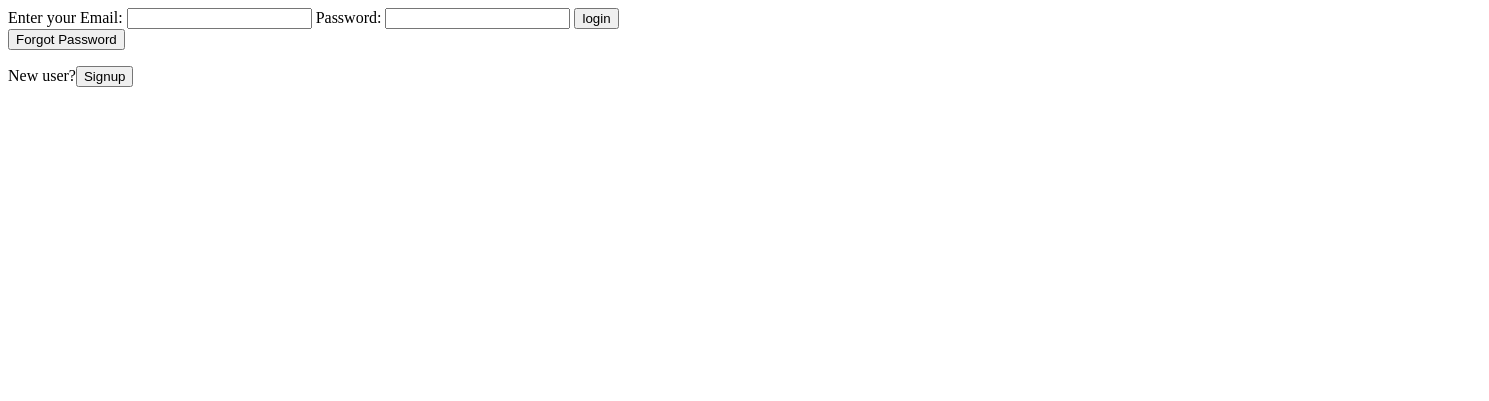
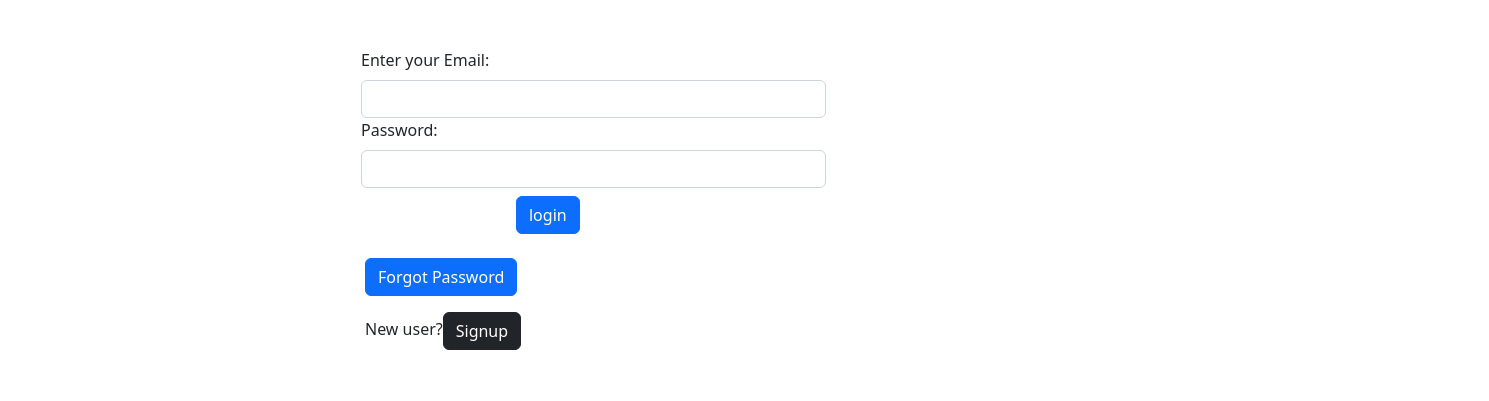
Before and after one commit to Akash0000001/Expense-Tracker, a website: page Frontend/login/login.html in a window 1280 px wide. Shown: the whole page, 1489 px wide, since content can reach past the window. Drawn offline with nearby package versions, Linux system fonts and the light colour scheme.

Commit message:
Added some styling to frontend

```diff
--- a/Frontend/Expense/expense.js
+++ b/Frontend/Expense/expense.js
@@ -34,7 +34,7 @@ window.addEventListener("DOMContentLoaded",async ()=>{
         if(res.data.ispremiumuser===true)
         {
         document.getElementById("premiumcol").innerHTML="<p style='color:blue;'>You are a premium user </p>";
-        document.getElementById("leaderboardcol").innerHTML="<button id='lb-button'> Show Leaderboard</button>"
+        document.getElementById("leaderboardcol").innerHTML="<button id='lb-button'class='btn btn-primary'> Show Leaderboard</button>"
         document.getElementById("downloadedfiles-header").textContent="Downloaded Files Urls"
          res.data.filesurl.forEach(url=>showdownloadedfilesurlonscreen(url))
         }
--- a/Frontend/login/login.html
+++ b/Frontend/login/login.html
@@ -1,22 +1,41 @@
 <!DOCTYPE html>
 <html lang="en">
+
 <head>
     <meta charset="UTF-8">
     <meta name="viewport" content="width=device-width, initial-scale=1.0">
+    <link href="https://cdn.jsdelivr.net/npm/bootstrap@5.2.3/dist/css/bootstrap.min.css" rel="stylesheet"
+        integrity="sha384-rbsA2VBKQhggwzxH7pPCaAqO46MgnOM80zW1RWuH61DGLwZJEdK2Kadq2F9CUG65" crossorigin="anonymous">
     <title>login</title>
 </head>
+
 <body>
-    <form action="E:\Akash content\gitstart\Expensetracker\index.html" id="form">
-        <label for="email">Enter your Email: </label>
-        <input type="email" id="email" name="Email" required>
-        <label for="password">Password: </label>
-        <input type="password" id="password" name="Password" required>
-        <button type="submit">login</button>
-    </form>
-    <button id="fp">Forgot Password</button>
-    <p>New user?<button id="signup">Signup</button></p>
-    <p style="color:red;font-size: 20px;" id="msg"></p>
+    <div class="container mt-5">
+        <div calss="row">
+            <div class="col-md-5 offset-md-3">
+                <form action="\Expensetracker\index.html" id="form">
+                    <label for="email" class="form-label">Enter your Email: </label>
+                    <input type="email" id="email" name="Email" class="form-control" required>
+                    <label for="password" class="form-label">Password: </label>
+                    <input type="password" id="password" name="Password" class="form-control" required>
+                    <button type="submit" class="mt-2 offset-4 btn btn-primary">login</button>
+                </form>
+            </div>
+        </div>
+        <div class="row g-3 row-cols-1 mt-2">
+            <div class="col offset-md-3">
+                <button id="fp" class="btn btn-primary">Forgot Password</button>
+            </div>
+            <div class="col offset-md-3">
+                <p>New user?<button id="signup" class="btn btn-dark">Signup</button></p>
+            </div>
+            <div class="col offset-md-3">
+                <p style="color:red;font-size: 20px;" id="msg"></p>
+            </div>
+        </div>
+    </div>
     <script src='./login.js'></script>
     <script src="https://cdn.jsdelivr.net/npm/axios/dist/axios.min.js"></script>
 </body>
+
 </html>
--- a/controllers/password.js
+++ b/controllers/password.js
@@ -101,7 +101,7 @@ exports.postresetpassword=async(req,res,next)=>{
             }
             await User.update({Password:hash},{where:{id:request[0].userId}})
             await request[0].update({isactive:false})
-            res.status(200).send('<html><title>"Successful"</title><body><h1>Password Reset Successful</h1></body></html>')
+            res.status(200).send('<html><title>"Successful"</title><body><h1 style="color:blue">Password Reset Successful</h1></body></html>')
         })
     }
     else{
```
Also changed, not shown: Frontend/Expense/expense.html (+16 -12 lines), Frontend/ForgotPassword/forgotpassword.html (+1 -1 lines).
